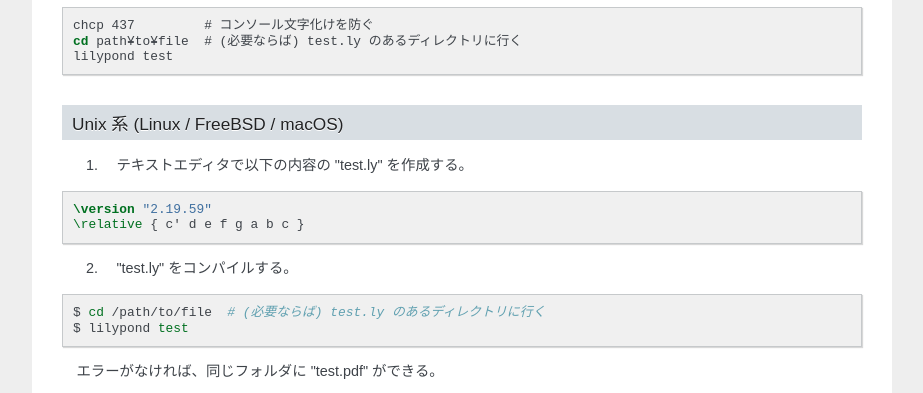
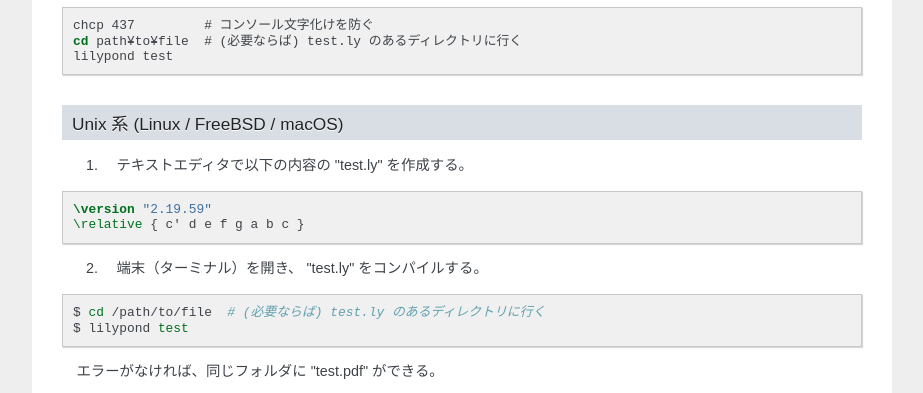
Before and after one commit to suitougreentea/lilypond-four-weeks, a Sphinx documentation site: the page built from source/week_1/day_1.rst, in a window 1280 px wide and 900 px high, scrolled down 1944 px, cut to the strip 0-393 px from the top of the window. Shown: the whole strip, without its empty margins (198-1121 px from the left). Built offline with Sphinx 7.4.7, drawn with Linux system fonts in a browser that asks for light colours.

Commit message:
Modify week_1/day_1: add 'launch terminal'

```diff
--- a/source/week_1/day_1.rst
+++ b/source/week_1/day_1.rst
@@ -110,7 +110,7 @@
     \version "2.19.59"
     \relative { c' d e f g a b c }
 
-2. "test.ly" をコンパイルする。
+2. 端末（ターミナル）を開き、 "test.ly" をコンパイルする。
 
 .. code-block:: bash
 
```
